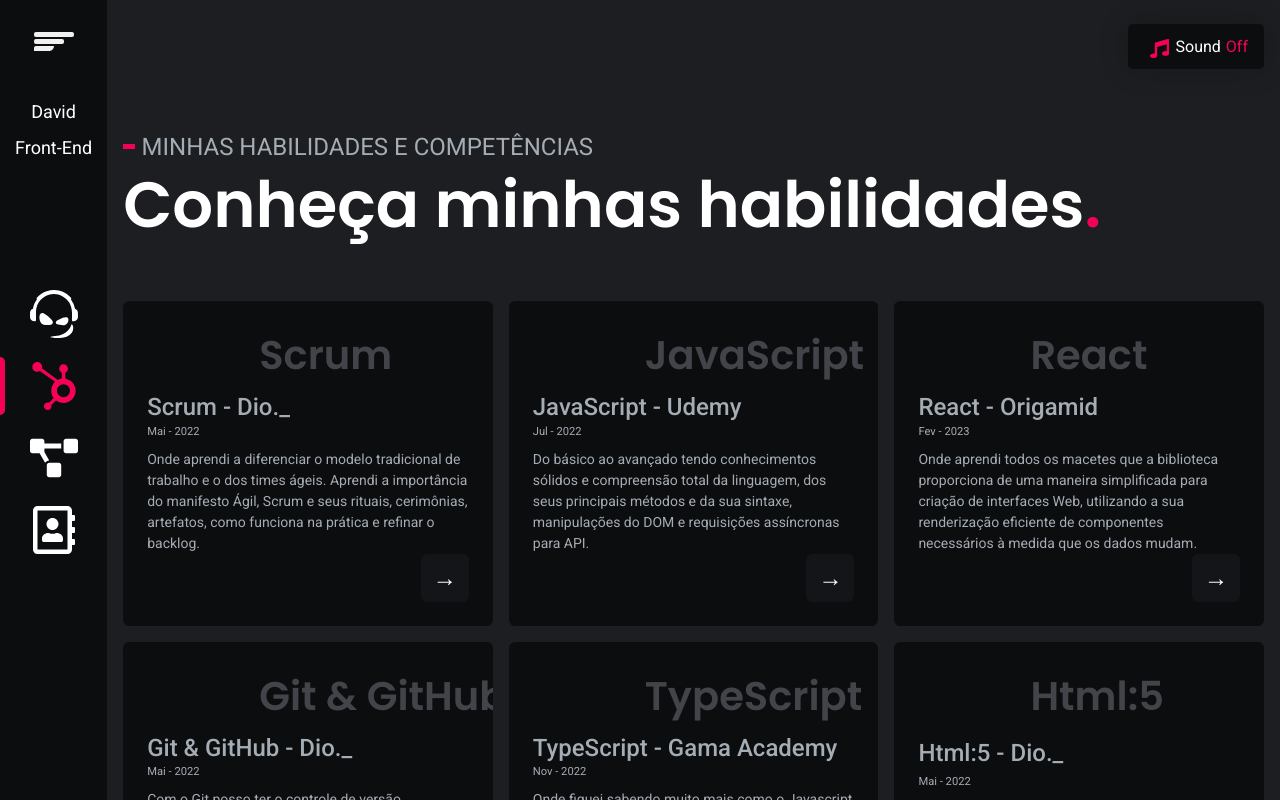
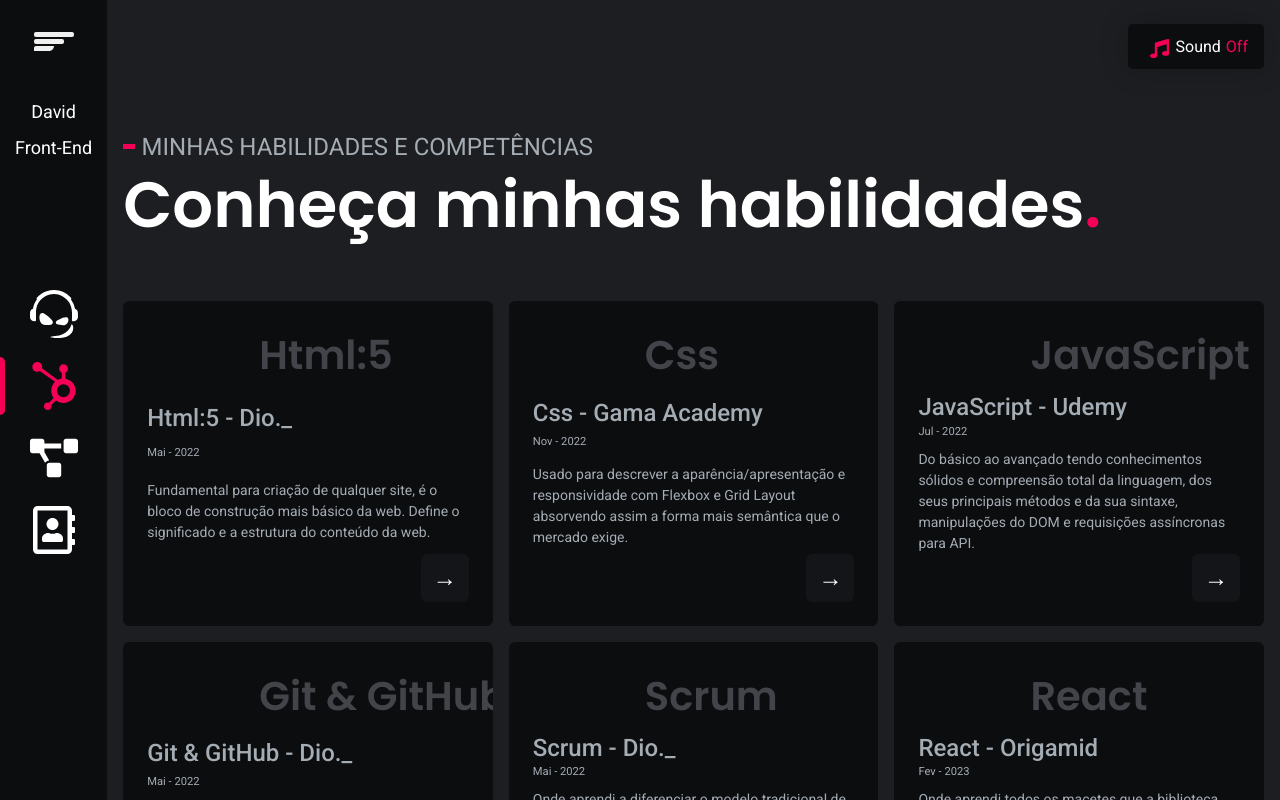
Before and after one commit to Leoodaviid/portfolio-david, a React (Create React App) app: page /habilidades in a window 1280 px wide. Built offline with nearby package versions, Linux system fonts and the light colour scheme.

Commit message:
Add: abilitydata + inclusão de map à page Skills

```diff
--- /dev/null
+++ b/src/data/abilityData.ts
@@ -0,0 +1,112 @@
+import { AbilityDataProps } from "../models/models";
+
+export const abilityData = [
+  {
+    id: 1,
+    name: "Html:5",
+    station: "Dio._",
+    emission: "Mai - 2022",
+    description:
+      "Fundamental para criação de qualquer site, é o bloco de construção mais básico da web. Define o significado e a estrutura do conteúdo da web.",
+    link: "https://www.dio.me/certificate/96C073FC/share",
+  },
+  {
+    id: 2,
+    name: "Css",
+    station: "Gama Academy",
+    emission: "Nov - 2022",
+    description:
+      "Usado para descrever a aparência/apresentação e responsividade com Flexbox e Grid Layout absorvendo assim a forma mais semântica que o mercado exige.",
+    link: "https://drive.google.com/file/d/1RnIS-exHiXSB6VBAn0xxTbY6GXe4p-kc/view",
+  },
+  {
+    id: 3,
+    name: "JavaScript",
+    station: "Udemy",
+    emission: "Jul - 2022",
+    description:
+      "Do básico ao avançado tendo conhecimentos sólidos e compreensão total da linguagem, dos seus principais métodos e da sua sintaxe, manipulações do DOM e requisições assíncronas para API.",
+    link: "https://www.udemy.com/certificate/UC-89aa3a20-1b15-4554-88bc-3621f2b828dd/",
+  },
+  {
+    id: 4,
+    name: "Git & GitHub",
+    station: "Dio._",
+    emission: "Mai - 2022",
+    description:
+      "Com o Git posso ter o controle de versão distribuído e amplamente adotado usando a plataforma GitHub para gerenciar o código e criar um ambiente de colaboração entre nós devs.",
+    link: "https://www.dio.me/certificate/5D9A1F06/share",
+  },
+  {
+    id: 5,
+    name: "Scrum",
+    station: "Dio._",
+    emission: "Mai - 2022",
+    description:
+      "Onde aprendi a diferenciar o modelo tradicional de trabalho e o dos times ágeis. Aprendi a importância do manifesto Ágil, Scrum e seus rituais, cerimônias, artefatos, como funciona na prática e refinar o backlog.",
+    link: "https://www.dio.me/certificate/CB3B52EB/share",
+  },
+  {
+    id: 6,
+    name: "React",
+    station: "Origamid",
+    emission: "Fev - 2023",
+    description:
+      "Onde aprendi todos os macetes que a biblioteca proporciona de uma maneira simplificada para criação de interfaces Web, utilizando a sua renderização eficiente de componentes necessários à medida que os dados mudam.",
+    link: "https://www.origamid.com/certificate/af1a39eb",
+  },
+  {
+    id: 7,
+    name: "TypeScript",
+    station: "Gama Academy",
+    emission: "Nov - 2022",
+    description:
+      "Onde fiquei sabendo muito mais como o Javascript funciona, aprendi a manipular dados, criar interfaces, utilizar safe guards e definir o tipo correto de cada dado.",
+    link: "https://drive.google.com/file/d/1RnIS-exHiXSB6VBAn0xxTbY6GXe4p-kc/view",
+  },
+  {
+    id: 8,
+    name: "Redux",
+    station: "Origamid",
+    emission: "Fev - 2023",
+    description:
+      "Onde aprendi no geral que o redux fornece uma maneira escalável e suatentável de generenciar o estado de aplicativos complexos e é amplamente usado no ecossistema react.",
+    link: "https://www.origamid.com/certificate/9b5c0959",
+  },
+  {
+    id: 9,
+    name: "Bootstrap",
+    station: "Origamid",
+    emission: "Jan - 2023",
+    description:
+      "Onde aprendi a melhorar ainda mais minha produtividade no desenvolvimento Fron-end utilizando os principais components do Framework.",
+    link: "https://www.origamid.com/certificate/8af258d6",
+  },
+  {
+    id: 10,
+    name: "Sass",
+    station: "Gama Academy",
+    emission: "Jan - 2023",
+    description:
+      "Onde aprendi a escrever Css mais limpo, reutilizável e escalável,facilitando a manutenção e a evolução do código ao longo do tempo",
+    link: "https://drive.google.com/file/d/1RnIS-exHiXSB6VBAn0xxTbY6GXe4p-kc/view",
+  },
+  {
+    id: 11,
+    name: "Testes Aut.",
+    station: "Gama Academy",
+    emission: "Dez - 2023",
+    description:
+      "Com a evolução da comunidade JavaScript, Frameworks e bibliotecas, existem diversos recursos para efetuar os devidos testes e manter a qualidade no projeto.",
+    link: "https://drive.google.com/file/d/1RnIS-exHiXSB6VBAn0xxTbY6GXe4p-kc/view",
+  },
+  {
+    id: 12,
+    name: "Libs",
+    station: "Gama Academy",
+    emission: "Nov - 2023",
+    description:
+      "As bibliotecas JavaScript facilitam muito a manutenção e organização do seu código, deixando tudo mais claro e limpo, e ganhando agilidade no desenvolvimento do trabalho.",
+    link: "https://drive.google.com/file/d/1RnIS-exHiXSB6VBAn0xxTbY6GXe4p-kc/view",
+  },
+] as AbilityDataProps[];
--- a/src/pages/Skills/Skills.tsx
+++ b/src/pages/Skills/Skills.tsx
@@ -2,6 +2,7 @@
 import { Ability } from "../../components/Ability/Ability";
 import { UseTitle } from "../../components/Title/useTitle";
 import { Head } from "../../components/Head/Head";
+import { abilityData } from "../../data/abilityData";
 
 const Skills = () => {
   return (
@@ -12,116 +13,18 @@
       />
       <UseTitle />
       <Container>
-        <Ability
-          name="Scrum"
-          station="Dio._"
-          emission="Mai - 2022"
-          description="Onde aprendi a diferenciar o modelo tradicional de trabalho e o dos
-        times ágeis. Aprendi a importância do manifesto Ágil, Scrum e seus
-        rituais, cerimônias, artefatos, como funciona na prática e refinar o
-        backlog."
-          link="https://www.dio.me/certificate/CB3B52EB/share"
-        />
-        <Ability
-          name="JavaScript"
-          station="Udemy"
-          emission="Jul - 2022"
-          description="Do básico ao avançado tendo conhecimentos sólidos e compreensão
-          total da linguagem, dos seus principais métodos e da sua sintaxe,
-          manipulações do DOM e requisições assíncronas para API."
-          link="https://www.udemy.com/certificate/UC-89aa3a20-1b15-4554-88bc-3621f2b828dd/"
-        />
-        <Ability
-          name="React"
-          station="Origamid"
-          emission="Fev - 2023"
-          description="Onde aprendi todos os macetes que a biblioteca proporciona de uma
-          maneira simplificada para criação de interfaces Web, utilizando a
-          sua renderização eficiente de componentes necessários à medida que
-          os dados mudam."
-          link="https://www.origamid.com/certificate/af1a39eb"
-        />
-        <Ability
-          name="Git & GitHub"
-          station="Dio._"
-          emission="Mai - 2022"
-          description="Com o Git posso ter o controle de versão distribuído e amplamente
-          adotado usando a plataforma GitHub para gerenciar o código e criar
-          um ambiente de colaboração entre nós devs."
-          link="https://www.dio.me/certificate/5D9A1F06/share"
-        />
-        <Ability
-          name="TypeScript"
-          station="Gama Academy"
-          emission="Nov - 2022"
-          description="Onde fiquei sabendo muito mais como o Javascript funciona, aprendi a
-          manipular dados, criar interfaces, utilizar safe guards e definir o
-          tipo correto de cada dado."
-          link="https://drive.google.com/file/d/1RnIS-exHiXSB6VBAn0xxTbY6GXe4p-kc/view"
-        />
-        <Ability
-          name="Html:5"
-          station="Dio._"
-          emission="Mai - 2022"
-          description="Fundamental para criação de qualquer site, é o bloco de construção
-          mais básico da web. Define o significado e a estrutura do conteúdo
-          da web."
-          link="https://www.dio.me/certificate/96C073FC/share"
-        />
-        <Ability
-          name="Css"
-          station="Gama Academy"
-          emission="Nov - 2022"
-          description="Usado para descrever a aparência/apresentação e responsividade com
-          Flexbox e Grid Layout absorvendo assim a forma mais semântica que o
-          mercado exige."
-          link="https://drive.google.com/file/d/1RnIS-exHiXSB6VBAn0xxTbY6GXe4p-kc/view"
-        />
-        <Ability
-          name="Bootstrap"
-          station="Origamid"
-          emission="Jan - 2023"
-          description="Onde aprendi a melhorar ainda mais minha produtividade no
-          desenvolvimento Fron-end utilizando os principais components do
-          Framework."
-          link="https://www.origamid.com/certificate/8af258d6"
-        />
-        <Ability
-          name="Sass"
-          station="Gama Academy"
-          emission="Jan - 2023"
-          description="Onde aprendi a escrever Css mais limpo,
-          reutilizável e escalável,facilitando a manutenção e a evolução
-          do código ao longo do tempo"
-          link="https://drive.google.com/file/d/1RnIS-exHiXSB6VBAn0xxTbY6GXe4p-kc/view"
-        />
-        <Ability
-          name="Redux"
-          station="Origamid"
-          emission="Fev - 2023"
-          description="Onde aprendi no geral que o redux fornece uma maneira escalável e
-          suatentável de generenciar o estado de aplicativos complexos e é
-          amplamente usado no ecossistema react."
-          link="https://www.origamid.com/certificate/9b5c0959"
-        />
-        <Ability
-          name="Libs"
-          station="Gama Academy"
-          emission="Nov - 2022"
-          description="As bibliotecas JavaScript facilitam muito a manutenção e organização
-          do seu código, deixando tudo mais claro e limpo, e ganhando
-          agilidade no desenvolvimento do trabalho."
-          link="https://drive.google.com/file/d/1RnIS-exHiXSB6VBAn0xxTbY6GXe4p-kc/view"
-        />
-        <Ability
-          name="Testes Aut."
-          station="Gama Academy"
-          emission="Dez - 2022"
-          description="Com a evolução da comunidade JavaScript, Frameworks e bibliotecas,
-          existem diversos recursos para efetuar os devidos testes e manter a
-          qualidade no projeto."
-          link="https://drive.google.com/file/d/1RnIS-exHiXSB6VBAn0xxTbY6GXe4p-kc/view"
-        />
+        {abilityData.map(
+          ({ id, name, station, emission, description, link }) => (
+            <Ability
+              key={id}
+              name={name}
+              station={station}
+              emission={emission}
+              description={description}
+              link={link}
+            />
+          )
+        )}
       </Container>
     </>
   );
```
Also changed, not shown: src/models/models.ts (+9 -0 lines).
